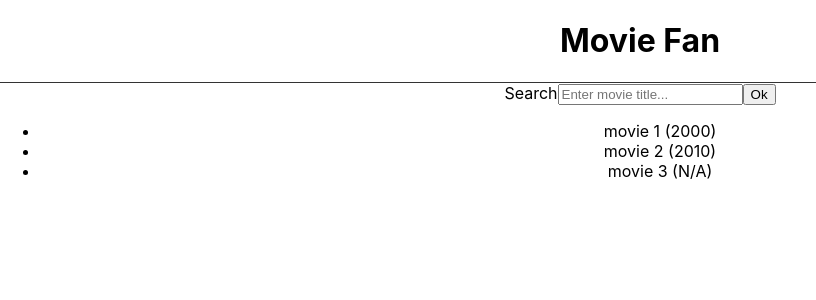
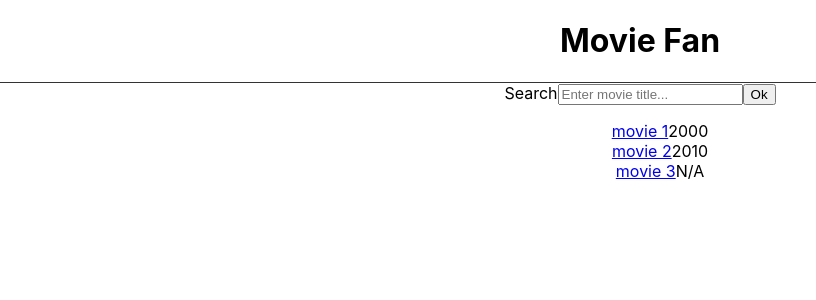
Before and after one commit to terchiem/movie-fan, a React (Create React App) app in the folder client/: page / in a window 1280 px wide. Shown: the top 300 px of the page, without its empty margins (0-816 px from the left). Built offline with nearby package versions, Linux system fonts and the light colour scheme.

Commit message:
Create placeholder for MovieListItem component

```diff
--- a/client/src/components/MovieList/MovieList.js
+++ b/client/src/components/MovieList/MovieList.js
@@ -1,5 +1,8 @@
 import React from 'react';
+import MovieListItem from '../MovieListItem/MovieListItem';
 import './MovieList.css';
+
+
 
 const TEST_MOVIES = [
   { id: 1, title: 'movie 1', year: 2000 },
@@ -11,7 +14,7 @@ function MovieList({ movies }) {
   return (
     <div className="MovieList">
       <ul>
-        {TEST_MOVIES.map(m => <li key={m.id}>{m.title} ({m.year})</li>)}
+        {TEST_MOVIES.map(m => <MovieListItem key={m.id} movie={m} />)}
       </ul>
     </div>
   )
--- /dev/null
+++ b/client/src/components/MovieListItem/MovieListItem.css
@@ -0,0 +1,3 @@
+.MovieListItem {
+
+}
--- /dev/null
+++ b/client/src/components/MovieListItem/MovieListItem.js
@@ -0,0 +1,16 @@
+import React from 'react';
+import { Link } from 'react-router-dom';
+import './MovieListItem.css';
+
+function MovieListItem({ movie }) {
+  const { id, title, year } = movie;
+
+  return (
+    <div className="MovieListItem">
+      <Link to={`/${id}`}>{title}</Link>
+      <span>{year}</span>
+    </div>
+  )
+}
+
+export default MovieListItem;
```
